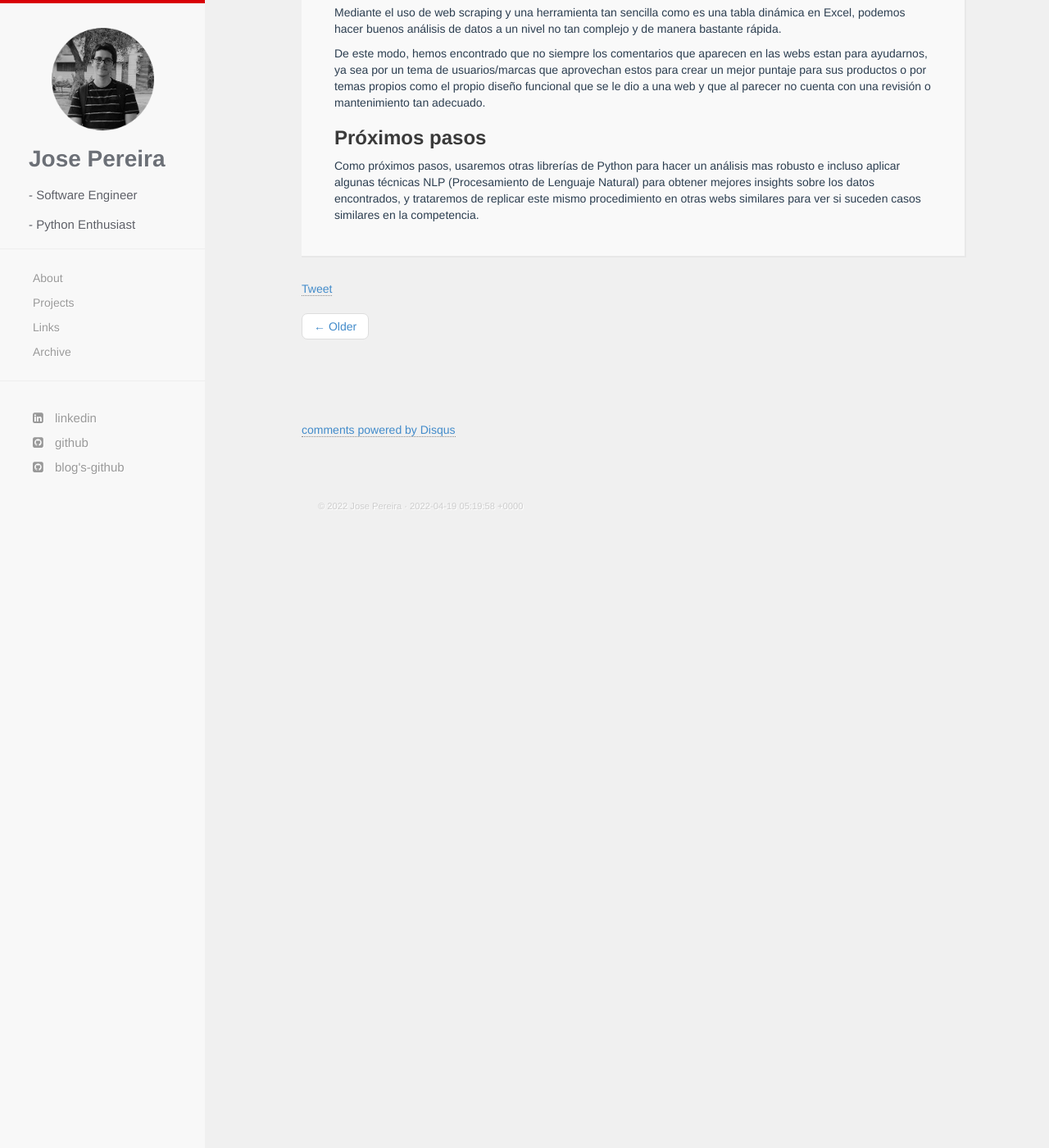
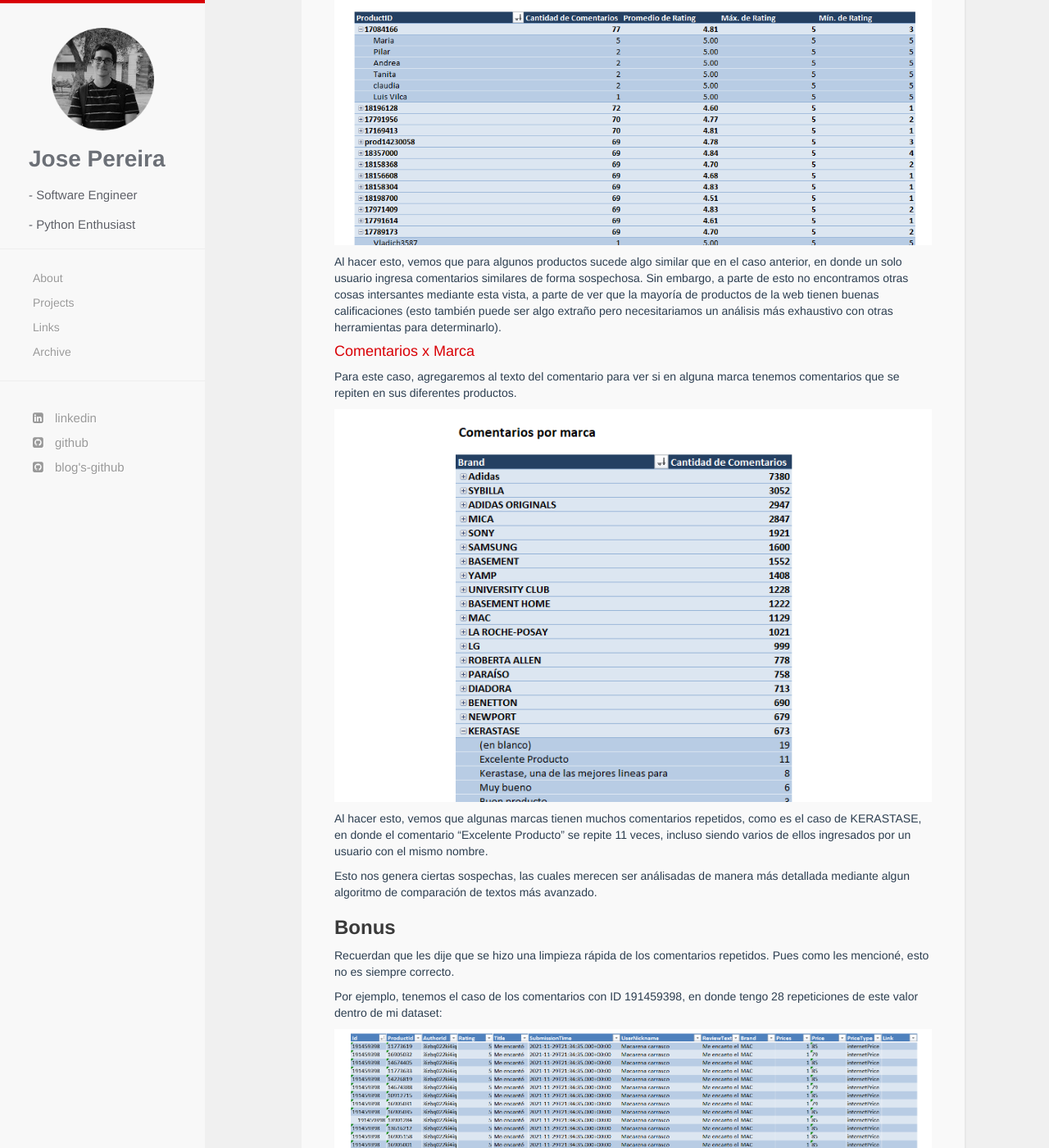
Before and after one commit to jpereiran/jpereiran.github.io, a Jekyll site: the page built from _posts/2022-04-18-Analizando-comentarios-de-un-retail-web.markdown, in a window 1280 px wide and 1400 px high, scrolled down 2936 px. Shown: the whole window at 82% size. Built offline with Jekyll 4.4.1, drawn with Linux system fonts in a browser that asks for light colours; nearby versions of some CDN libraries; comment, search, counter and statistics services are not loaded; before the commit the page ends 3566 px from its top, so only the background shows below that; some of the changed text lies outside the part shown.

Commit message:
Update 2022-04-18-Analizando-comentarios-de-un-retail-web.markdown

```diff
--- a/_posts/2022-04-18-Analizando-comentarios-de-un-retail-web.markdown
+++ b/_posts/2022-04-18-Analizando-comentarios-de-un-retail-web.markdown
@@ -44,36 +44,64 @@ A continuación, ahondaremos más en cada una de estas tres relaciones para ver
 
 Para este caso, agregaremos la marca para ver si existe algo particular en los usuarios que tienen mas comentarios, y procederemos a revisar el caso del usuario Jorge.
 
-<img src="{{ site.baseurl }}/images/posts/requests/2022_04_18_3.PNG" title="Comenarios x Usuario con su Marca">
+<img src="{{ site.baseurl }}/images/posts/requests/2022_04_18_3.PNG" title="Comentarios x Usuario con su Marca">
 
 Al inicio uno podría pensar que Jorge es un usuario asiduo de estas marcas de productos de cuidado personal. Sin embargo, al entrar al detalle de los comentarios ingresados encontramos lo siguiente:
 
-<img src="{{ site.baseurl }}/images/posts/requests/2022_04_18_4.PNG" title="Detalle de los comenarios del usuario Jorge">
+<img src="{{ site.baseurl }}/images/posts/requests/2022_04_18_4.PNG" title="Detalle de los comentarios del usuario Jorge">
 
 En este detalle podemos observar que todos los comentarios de Jorge fueron ingresados el mismo día y solo con un par de horas de diferencias, lo cual nos hace sospechar que se trata de algun usuario propio de estas marcas, ya que incluso todos estos tienen una calificación de 5 sobre 5. También, al sumar los montos de los productos vemos su compra fue de S/. 3,264 , lo cual es bastante elevado e incluso algunos de sus productos cumplen la misma función.
 
 Asimismo, al buscar un poco la relación de ambas marcas, encontramos que ambas pertenencen a la misma compañia, lo cual aumenta nuestras sospechas sobre la veracidad de estos comentarios, y al ver los comentarios del usuario Marion que también compro productos de la misma marca, encontramos que aplica a los mismo productos que a Jorge y con el mismo comportamiento.
 
-<img src="{{ site.baseurl }}/images/posts/requests/2022_04_18_5.PNG" title="Detalle de los comenarios del usuario Marion">
+<img src="{{ site.baseurl }}/images/posts/requests/2022_04_18_5.PNG" title="Detalle de los comentarios del usuario Marion">
 
 De forma contraria, al revisar los comentarios de los otros usuarios con varios comentarios (Flor, Teresa y Vicky), no encontramos estos comportamientos sospechosos por lo que no entraremos en más detalles.
 
 #### Comentarios x Producto
 
+Para este caso, agregaremos al usuario para ver si existe algo particular en los productos con más comentarios, y también añadiremos las calificaciones para darnos una idea de las distribuciones de estas.
+
+<img src="{{ site.baseurl }}/images/posts/requests/2022_04_18_6.PNG" title="Comentarios x Producto con su Usuario">
+
+Al hacer esto, vemos que para algunos productos sucede algo similar que en el caso anterior, en donde un solo usuario ingresa comentarios similares de forma sospechosa. Sin embargo, a parte de esto no encontramos otras cosas intersantes mediante esta vista, a parte de ver que la mayoría de productos de la web tienen buenas calificaciones (esto también puede ser algo extraño pero necesitariamos un análisis más exhaustivo con otras herramientas para determinarlo).
 
 #### Comentarios x Marca
 
+Para este caso, agregaremos al texto del comentario para ver si en alguna marca tenemos comentarios que se repiten en sus diferentes productos.
 
+<img src="{{ site.baseurl }}/images/posts/requests/2022_04_18_7.PNG" title="Comentarios x Marca con su Texto">
 
+Al hacer esto, vemos que algunas marcas tienen muchos comentarios repetidos, como es el caso de KERASTASE, en donde el comentario "Excelente Producto" se repite 11 veces, incluso siendo varios de ellos ingresados por un usuario con el mismo nombre.
+
+Esto nos genera ciertas sospechas, las cuales merecen ser análisadas de manera más detallada mediante algun algoritmo de comparación de textos más avanzado.
+
+### Bonus
+
+Recuerdan que les dije que se hizo una limpieza rápida de los comentarios repetidos. Pues como les mencioné, esto no es siempre correcto.
+
+Por ejemplo, tenemos el caso de los comentarios con ID 191459398, en donde tengo 28 repeticiones de este valor dentro de mi dataset:
+
+<img src="{{ site.baseurl }}/images/posts/requests/2022_04_18_8.PNG" title="Comentarios de ID 191459398">
+
+Sin embargo al revisar el detalle vemos que estos corresponden a productos diferentes.
+
+Al entrar a la web al ver estos productos, vemos que efectivamente estos comentarios se muestran en la web de esa forma, sin embargo, vemos que esto al parecer es un error propio de la web ya que se trata de un labial de la misma marca solo que con diferentes tonalidades
+
+1. Producto 1
+<img src="{{ site.baseurl }}/images/posts/requests/2022_04_18_9.PNG" title="Comenarios de ID 191459398 del producto 11773619">
+
+2. Producto 2
+<img src="{{ site.baseurl }}/images/posts/requests/2022_04_18_10.PNG" title="Comenarios de ID 191459398 del producto 16905032">
+
+Y al revisar casos similares de productos en donde aplican tallas o versiones, creemos que inicialmente este producto estuvo agrupado de esta manera, por lo que al ser separado los comentarios se copiaron dentro de esta separación. Esto genera que el propio sistema nos engañe mostrandonos comentarios con información que no es necesariamente cierta ya que esta no hace referencia al producto que en verdad estamos viendo.
 
 ### Conclusión
 
 Mediante el uso de web scraping y una herramienta tan sencilla como es una tabla dinámica en Excel, podemos hacer buenos análisis de datos a un nivel no tan complejo y de manera bastante rápida.
 
-De este modo, hemos encontrado que no siempre los comentarios que aparecen en las webs estan para ayudarnos, ya sea por un tema de usuarios/marcas que aprovechan estos para crear un mejor puntaje para sus productos o por temas propios
-como el propio diseño funcional que se le dio a una web y que al parecer no cuenta con una revisión o mantenimiento tan adecuado.
+De este modo, hemos encontrado que no siempre los comentarios que aparecen en las webs estan para ayudarnos, ya sea por un tema de usuarios/marcas que aprovechan estos para crear un mejor puntaje para sus productos o por temas propios como el propio diseño funcional que se le dio a una web y que al parecer no cuenta con una revisión o mantenimiento tan adecuado.
 
 ### Próximos pasos
 
-Como próximos pasos, usaremos otras librerías de Python para hacer un análisis mas robusto e incluso aplicar algunas técnicas NLP (Procesamiento de Lenguaje Natural) para obtener mejores insights sobre los datos encontrados,
-y trataremos de replicar este mismo procedimiento en otras webs similares para ver si suceden casos similares en la competencia.
+Como próximos pasos, usaremos otras librerías de Python para hacer un análisis mas robusto e incluso aplicar algunas técnicas NLP (Procesamiento de Lenguaje Natural) para obtener mejores insights sobre los datos encontrados, y trataremos de replicar este mismo procedimiento en otras webs similares para ver si suceden casos similares en la competencia.
```
